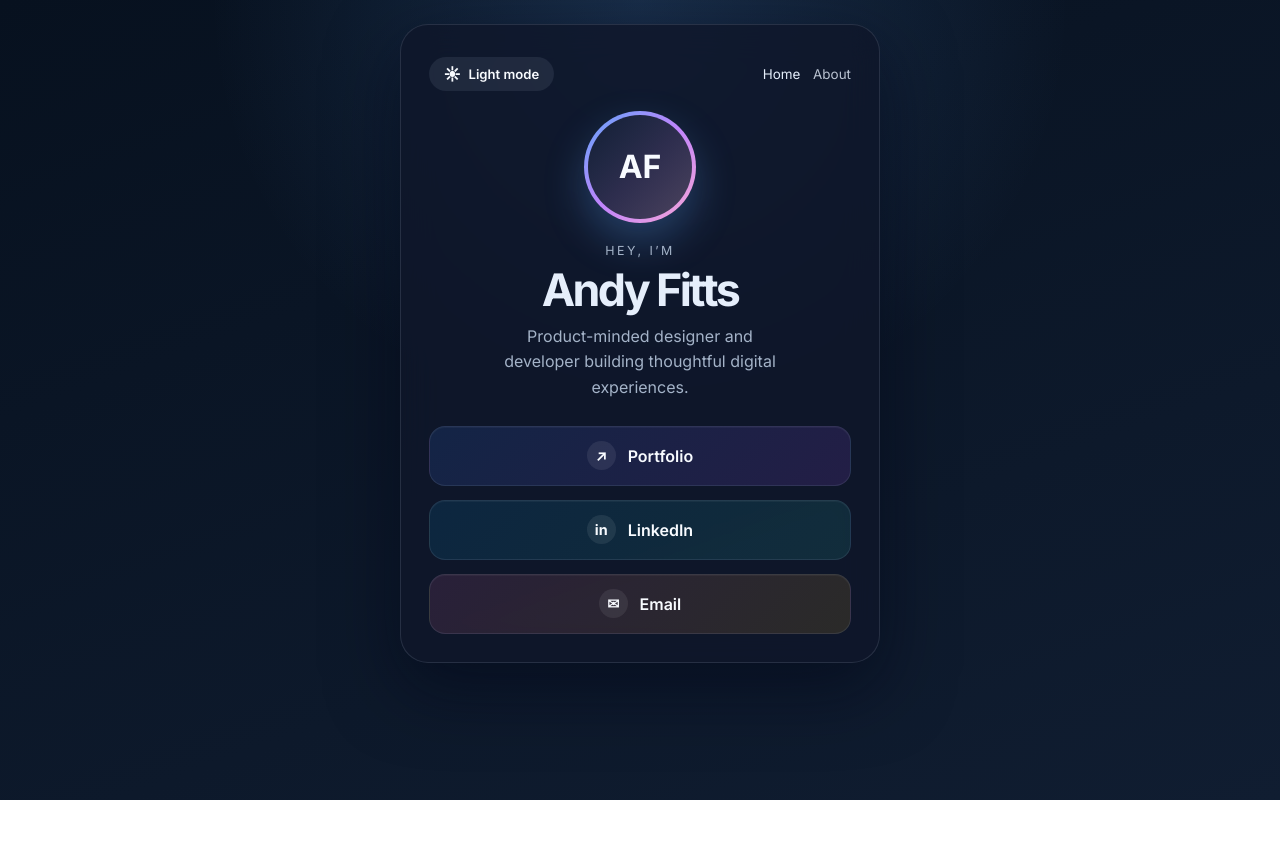
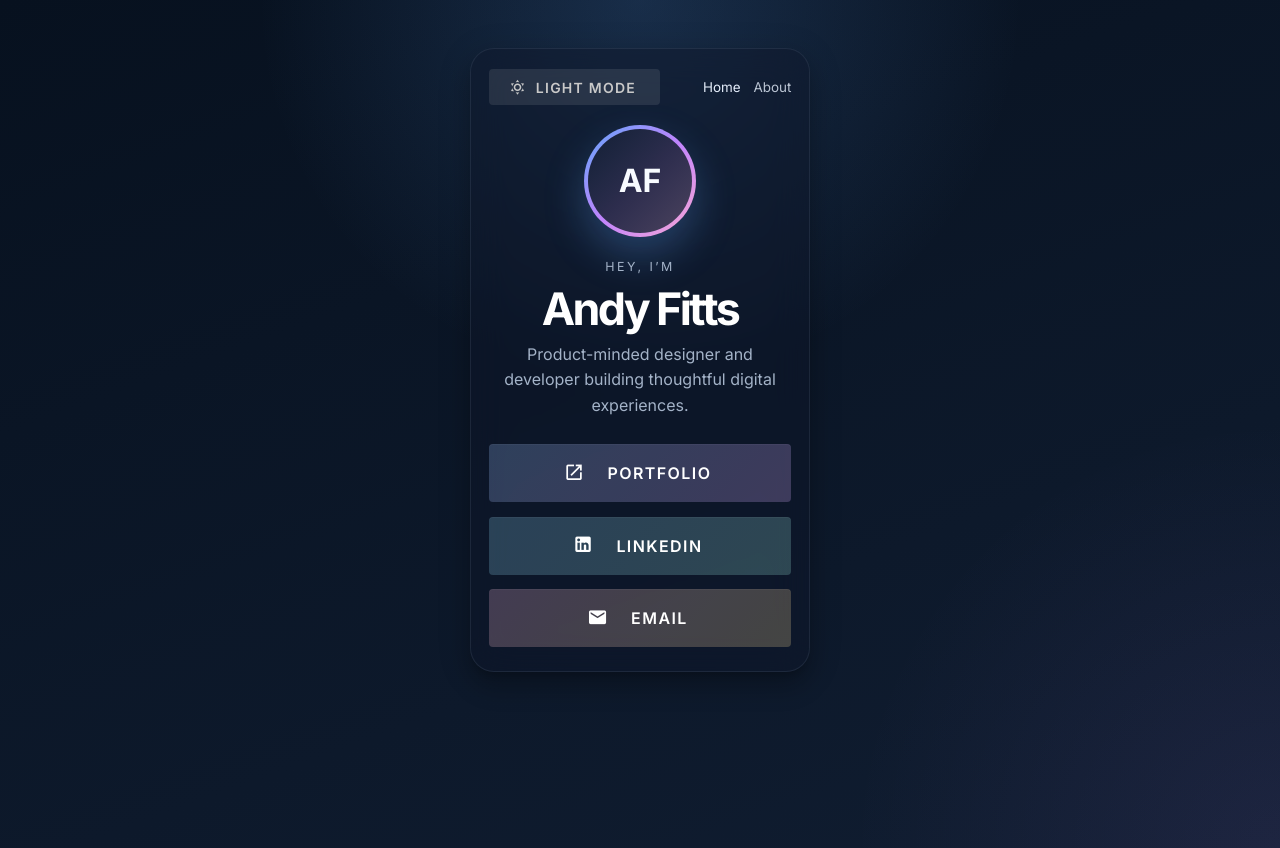
Before and after one commit to andy-fitts-slalom/lesson-6, a Vue app: page / in a window 1280 px wide. Before the commit the page ends 800 px from the top, so only its background shows below. Built offline with nearby package versions, Linux system fonts and the light colour scheme; the HTML template or start-up script is replaced by a standard one.

Commit message:
add Vuetify and MDI icons, enhance theme toggle functionality, and update styles for About and Home views

```diff
--- a/package.json
+++ b/package.json
@@ -11,8 +11,10 @@
     "type-check": "vue-tsc --build"
   },
   "dependencies": {
+    "@mdi/font": "^7.4.47",
     "vue": "^3.5.42",
-    "vue-router": "^5.3.1"
+    "vue-router": "^5.3.1",
+    "vuetify": "^3.9.0"
   },
   "devDependencies": {
     "@tsconfig/node24": "^24.0.5",
--- a/src/App.vue
+++ b/src/App.vue
@@ -3,5 +3,7 @@ import { RouterView } from 'vue-router'
 </script>
 
 <template>
-  <RouterView />
+  <v-app>
+    <RouterView />
+  </v-app>
 </template>
--- a/src/assets/main.css
+++ b/src/assets/main.css
@@ -3,27 +3,29 @@
 :root {
   --bg: #07111f;
   --bg-accent: #101d31;
-  --card: rgba(15, 23, 42, 0.82);
-  --card-border: rgba(148, 163, 184, 0.18);
+  --card: rgba(15, 23, 42, 0.42);
+  --card-border: rgba(148, 163, 184, 0.12);
   --text: #e5eefb;
   --muted: #a4b3c8;
   --button-bg: rgba(148, 163, 184, 0.12);
   --button-hover: rgba(148, 163, 184, 0.2);
   --button-text: #f8fbff;
-  --shadow: rgba(2, 6, 23, 0.52);
+  --shadow: rgba(2, 6, 23, 0.24);
+  --soft-glow: rgba(96, 165, 250, 0.18);
 }
 
 body[data-theme='light'] {
   --bg: #edf4ff;
   --bg-accent: #dfeaff;
-  --card: rgba(255, 255, 255, 0.9);
-  --card-border: rgba(37, 99, 235, 0.12);
+  --card: rgba(255, 255, 255, 0.62);
+  --card-border: rgba(37, 99, 235, 0.1);
   --text: #0f172a;
   --muted: #475569;
   --button-bg: rgba(15, 23, 42, 0.04);
   --button-hover: rgba(37, 99, 235, 0.09);
   --button-text: #0f172a;
   --shadow: rgba(15, 23, 42, 0.12);
+  --soft-glow: rgba(59, 130, 246, 0.15);
 }
 
 * {
@@ -41,7 +43,8 @@ body {
   min-height: 100vh;
   font-family: 'Inter', sans-serif;
   background:
-    radial-gradient(circle at top, rgba(96, 165, 250, 0.18), transparent 42%),
+    radial-gradient(circle at 50% 0%, var(--soft-glow), transparent 36%),
+    radial-gradient(circle at 100% 100%, rgba(192, 132, 252, 0.08), transparent 28%),
     linear-gradient(160deg, var(--bg) 0%, var(--bg-accent) 100%);
   color: var(--text);
   transition: background 0.25s ease, color 0.25s ease;
@@ -63,24 +66,26 @@ button {
   padding: 1.5rem;
 }
 
-.page-shell {
+#app .v-application {
+  background: transparent;
+}
+
+.page-shell,
+.about-shell {
   width: 100%;
   display: flex;
   justify-content: center;
 }
 
-.card {
+.card,
+.about-card {
   width: min(100%, 480px);
   background: var(--card);
   border: 1px solid var(--card-border);
   border-radius: 28px;
   backdrop-filter: blur(18px);
-  box-shadow: 0 25px 70px var(--shadow);
+  box-shadow: none;
   padding: 1.75rem 1.25rem 1.5rem;
-  display: flex;
-  flex-direction: column;
-  align-items: center;
-  text-align: center;
 }
 
 .theme-toggle {
@@ -225,6 +230,74 @@ h1 {
   background: linear-gradient(135deg, rgba(244, 114, 182, 0.12), rgba(251, 191, 36, 0.12));
 }
 
+.about-card {
+  width: min(100%, 760px);
+  padding: 1.25rem 1.1rem 1.5rem;
+}
+
+.about-shell {
+  padding: 1.5rem 1rem 3rem;
+}
+
+.about-content {
+  color: var(--text);
+  line-height: 1.75;
+}
+
+.about-content h1 {
+  margin: 0.2rem 0 1rem;
+  font-size: clamp(2rem, 4vw, 3rem);
+  letter-spacing: -0.06em;
+  line-height: 1.1;
+}
+
+.about-content h2 {
+  margin-top: 2rem;
+  font-size: 1.3rem;
+  line-height: 1.3;
+}
+
+.about-content h3 {
+  margin-top: 1.2rem;
+  margin-bottom: 0.35rem;
+  font-size: 1.1rem;
+}
+
+.about-content p,
+.about-content li {
+  color: var(--muted);
+  font-size: 1rem;
+}
+
+.about-content ul {
+  padding-left: 1.2rem;
+  margin: 1rem 0 1.5rem;
+}
+
+.contact-box {
+  margin-top: 2rem;
+  padding: 1.25rem;
+  border: 1px solid rgba(148, 163, 184, 0.18);
+  border-radius: 18px;
+  background: rgba(148, 163, 184, 0.04);
+}
+
+.contact-box h2 {
+  margin-top: 0;
+}
+
+.contact-box a {
+  color: var(--text);
+  text-decoration: none;
+  font-weight: 600;
+}
+
+.footer {
+  margin-top: 1.5rem;
+  font-size: 0.95rem;
+  color: var(--muted);
+}
+
 @media (min-width: 640px) {
   .card {
     padding: 2rem 1.75rem 1.75rem;
--- a/src/main.ts
+++ b/src/main.ts
@@ -1,11 +1,49 @@
 import './assets/main.css'
+import 'vuetify/styles'
+import '@mdi/font/css/materialdesignicons.css'
 
 import { createApp } from 'vue'
+import { createVuetify } from 'vuetify'
+import * as components from 'vuetify/components'
+import * as directives from 'vuetify/directives'
 import App from './App.vue'
 import router from './router'
+
+const vuetify = createVuetify({
+  components,
+  directives,
+  theme: {
+    defaultTheme: 'dark',
+    themes: {
+      dark: {
+        colors: {
+          background: '#07111f',
+          surface: '#0f172a',
+          primary: '#60a5fa',
+          secondary: '#c084fc',
+          accent: '#f9a8d4',
+          text: '#e5eefb',
+          muted: '#a4b3c8',
+        },
+      },
+      light: {
+        colors: {
+          background: '#edf4ff',
+          surface: '#ffffff',
+          primary: '#2563eb',
+          secondary: '#7c3aed',
+          accent: '#ec4899',
+          text: '#0f172a',
+          muted: '#475569',
+        },
+      },
+    },
+  },
+})
 
 const app = createApp(App)
 
 app.use(router)
+app.use(vuetify)
 
 app.mount('#app')
--- a/src/views/AboutView.vue
+++ b/src/views/AboutView.vue
@@ -1,31 +1,24 @@
 <script setup lang="ts">
-import { computed, ref, watch } from 'vue'
+import { computed } from 'vue'
+import { useTheme } from 'vuetify'
 
-const theme = ref<'dark' | 'light'>('dark')
-
-const themeLabel = computed(() => (theme.value === 'dark' ? 'Light mode' : 'Dark mode'))
+const theme = useTheme()
+const isDark = computed(() => theme.global.current.value.dark)
+const themeLabel = computed(() => (isDark.value ? 'Light mode' : 'Dark mode'))
 
 const toggleTheme = () => {
-  theme.value = theme.value === 'dark' ? 'light' : 'dark'
+  theme.global.name.value = isDark.value ? 'light' : 'dark'
 }
-
-watch(
-  theme,
-  (value) => {
-    document.body.dataset.theme = value
-  },
-  { immediate: true },
-)
 </script>
 
 <template>
   <main class="about-shell">
-    <article class="about-card">
+    <v-card class="about-card" max-width="760" rounded="xl" elevation="16">
       <header class="about-header">
-        <button class="theme-toggle" type="button" @click="toggleTheme" :aria-label="themeLabel">
-          <span class="toggle-icon">{{ theme === 'dark' ? '☀' : '☾' }}</span>
+        <v-btn color="surface-variant" variant="tonal" @click="toggleTheme" class="theme-toggle">
+          <v-icon :icon="isDark ? 'mdi-weather-sunny' : 'mdi-weather-night'" start />
           {{ themeLabel }}
-        </button>
+        </v-btn>
 
         <nav class="page-nav" aria-label="Main navigation">
           <RouterLink to="/">Home</RouterLink>
@@ -100,7 +93,7 @@ watch(
 
         <p class="footer">Andy Fitts · Design, product, AI and the occasional song.</p>
       </div>
-    </article>
+    </v-card>
   </main>
 </template>
 
@@ -113,11 +106,9 @@ watch(
 }
 
 .about-card {
-  width: min(100%, 760px);
-  background: rgba(15, 23, 42, 0.82);
-  border: 1px solid rgba(148, 163, 184, 0.18);
-  border-radius: 28px;
-  box-shadow: 0 25px 70px rgba(2, 6, 23, 0.52);
+  background: var(--card);
+  border: 1px solid var(--card-border);
+  box-shadow: 0 25px 70px var(--shadow);
   padding: 1.25rem 1.1rem 1.5rem;
 }
 
@@ -208,27 +199,8 @@ watch(
 }
 
 .theme-toggle {
-  align-self: flex-end;
-  display: inline-flex;
-  align-items: center;
-  gap: 0.5rem;
-  background: rgba(148, 163, 184, 0.12);
-  color: var(--text);
-  border-radius: 999px;
-  padding: 0.55rem 0.9rem;
-  font-size: 0.82rem;
+  min-width: 0;
   font-weight: 600;
-  transition: transform 0.2s ease, background 0.2s ease;
-}
-
-.theme-toggle:hover {
-  transform: translateY(-1px);
-  background: rgba(148, 163, 184, 0.18);
-}
-
-.toggle-icon {
-  font-size: 1rem;
-  line-height: 1;
 }
 
 @media (max-width: 520px) {
--- a/src/views/HomeView.vue
+++ b/src/views/HomeView.vue
@@ -1,37 +1,30 @@
 <script setup lang="ts">
-import { computed, ref, watch } from 'vue'
+import { computed } from 'vue'
+import { useTheme } from 'vuetify'
 
-const theme = ref<'dark' | 'light'>('dark')
-
-const themeLabel = computed(() => (theme.value === 'dark' ? 'Light mode' : 'Dark mode'))
+const theme = useTheme()
+const isDark = computed(() => theme.global.current.value.dark)
+const themeLabel = computed(() => (isDark.value ? 'Light mode' : 'Dark mode'))
 
 const links = [
-  { label: 'Portfolio', href: 'https://andyfitts.dev', icon: '↗', accent: 'portfolio' },
-  { label: 'LinkedIn', href: 'https://www.linkedin.com/in/andyfitts', icon: 'in', accent: 'linkedin' },
-  { label: 'Email', href: 'mailto:andyfitts@gmail.com', icon: '✉', accent: 'email' },
+  { label: 'Portfolio', href: 'https://andyfitts.dev', icon: 'mdi-open-in-new', accent: 'portfolio' },
+  { label: 'LinkedIn', href: 'https://www.linkedin.com/in/andyfitts', icon: 'mdi-linkedin', accent: 'linkedin' },
+  { label: 'Email', href: 'mailto:andyfitts@gmail.com', icon: 'mdi-email', accent: 'email' },
 ]
 
 const toggleTheme = () => {
-  theme.value = theme.value === 'dark' ? 'light' : 'dark'
+  theme.global.name.value = isDark.value ? 'light' : 'dark'
 }
-
-watch(
-  theme,
-  (value) => {
-    document.body.dataset.theme = value
-  },
-  { immediate: true },
-)
 </script>
 
 <template>
   <main class="page-shell">
-    <div class="card">
+    <v-card class="card" max-width="480" rounded="xl" elevation="16">
       <div class="top-row">
-        <button class="theme-toggle" type="button" @click="toggleTheme" :aria-label="themeLabel">
-          <span class="toggle-icon">{{ theme === 'dark' ? '☀' : '☾' }}</span>
+        <v-btn color="surface-variant" variant="tonal" @click="toggleTheme" class="theme-toggle">
+          <v-icon :icon="isDark ? 'mdi-weather-sunny' : 'mdi-weather-night'" start />
           {{ themeLabel }}
-        </button>
+        </v-btn>
 
         <nav class="top-nav" aria-label="Main navigation">
           <RouterLink to="/">Home</RouterLink>
@@ -52,30 +45,57 @@ watch(
       </div>
 
       <nav class="link-list" aria-label="Social links">
-        <a
+        <v-btn
           v-for="link in links"
           :key="link.label"
-          class="link-button"
-          :class="link.accent"
           :href="link.href"
           target="_blank"
           rel="noreferrer"
+          size="large"
+          class="link-button"
+          :class="link.accent"
+          variant="tonal"
+          block
+          :prepend-icon="link.icon"
         >
-          <span class="button-icon">{{ link.icon }}</span>
-          <span>{{ link.label }}</span>
-        </a>
+          {{ link.label }}
+        </v-btn>
       </nav>
-    </div>
+    </v-card>
   </main>
 </template>
 
 <style scoped>
+.page-shell {
+  width: 100%;
+  display: flex;
+  justify-content: center;
+  padding: 1.5rem 1rem 3rem;
+}
+
+.card {
+  background: var(--card);
+  border: 1px solid var(--card-border);
+  backdrop-filter: blur(18px);
+  box-shadow: 0 25px 70px var(--shadow);
+  padding: 1.25rem 1.1rem 1.5rem;
+  display: flex;
+  flex-direction: column;
+  align-items: center;
+  text-align: center;
+}
+
 .top-row {
   width: 100%;
   display: flex;
   justify-content: space-between;
   align-items: center;
   gap: 0.75rem;
+}
+
+.theme-toggle {
+  min-width: 0;
+  font-weight: 600;
 }
 
 .top-nav {
@@ -96,4 +116,94 @@ watch(
 .top-nav a.router-link-active {
   opacity: 1;
 }
+
+.profile-ring {
+  width: 112px;
+  height: 112px;
+  border-radius: 50%;
+  padding: 4px;
+  background: linear-gradient(135deg, #60a5fa, #c084fc, #f9a8d4);
+  margin-top: 1.25rem;
+  box-shadow: 0 18px 40px rgba(96, 165, 250, 0.28);
+}
+
+.profile-photo {
+  width: 100%;
+  height: 100%;
+  border-radius: 50%;
+  background: linear-gradient(135deg, rgba(15, 23, 42, 0.95), rgba(30, 41, 59, 0.78));
+  color: #f8fbff;
+  display: grid;
+  place-items: center;
+  font-size: 2rem;
+  font-weight: 700;
+}
+
+.intro {
+  margin-top: 1.3rem;
+  display: flex;
+  flex-direction: column;
+  align-items: center;
+  gap: 0.5rem;
+}
+
+.eyebrow {
+  margin: 0;
+  font-size: 0.78rem;
+  letter-spacing: 0.2em;
+  text-transform: uppercase;
+  color: var(--muted);
+}
+
+h1 {
+  margin: 0;
+  font-size: clamp(2rem, 5vw, 2.8rem);
+  letter-spacing: -0.06em;
+  line-height: 1.1;
+}
+
+.tagline {
+  margin: 0;
+  max-width: 30ch;
+  color: var(--muted);
+  font-size: 1rem;
+  line-height: 1.6;
+}
+
+.link-list {
+  width: 100%;
+  display: flex;
+  flex-direction: column;
+  gap: 0.9rem;
+  margin-top: 1.6rem;
+}
+
+.link-button {
+  font-weight: 600;
+  justify-content: center;
+  transition: transform 0.2s ease, box-shadow 0.2s ease;
+}
+
+.link-button:hover {
+  transform: translateY(-2px);
+}
+
+.link-button.portfolio {
+  background: linear-gradient(135deg, rgba(59, 130, 246, 0.14), rgba(168, 85, 247, 0.14));
+}
+
+.link-button.linkedin {
+  background: linear-gradient(135deg, rgba(14, 165, 233, 0.12), rgba(45, 212, 191, 0.12));
+}
+
+.link-button.email {
+  background: linear-gradient(135deg, rgba(244, 114, 182, 0.12), rgba(251, 191, 36, 0.12));
+}
+
+@media (max-width: 520px) {
+  .top-row {
+    flex-direction: column;
+    align-items: flex-start;
+  }
+}
 </style>
```
Also changed, not shown: 1 other file (tests, documents, lock files or other folders).
